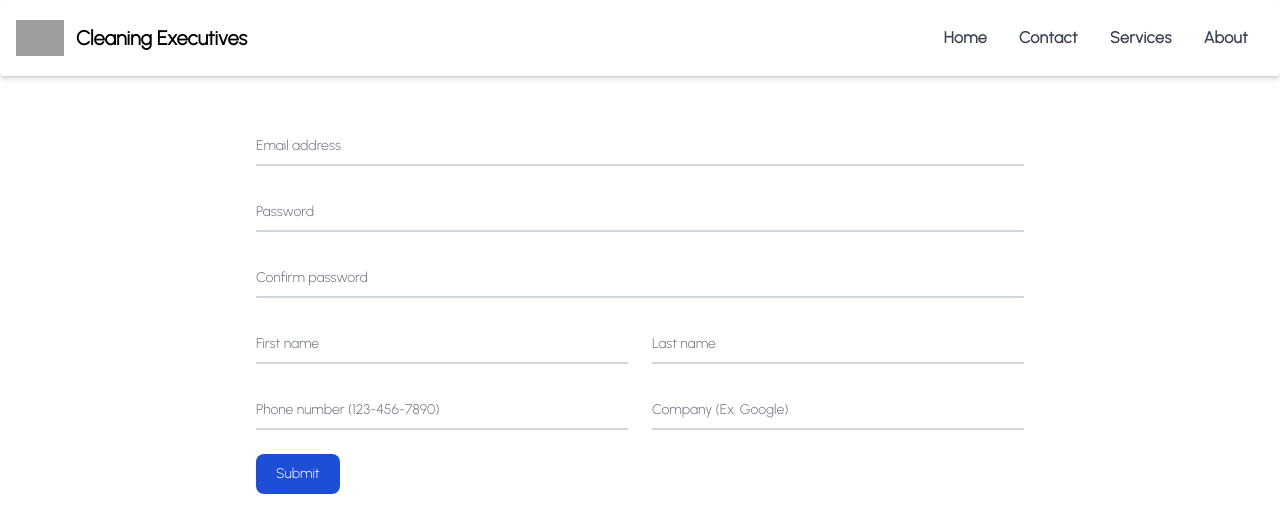
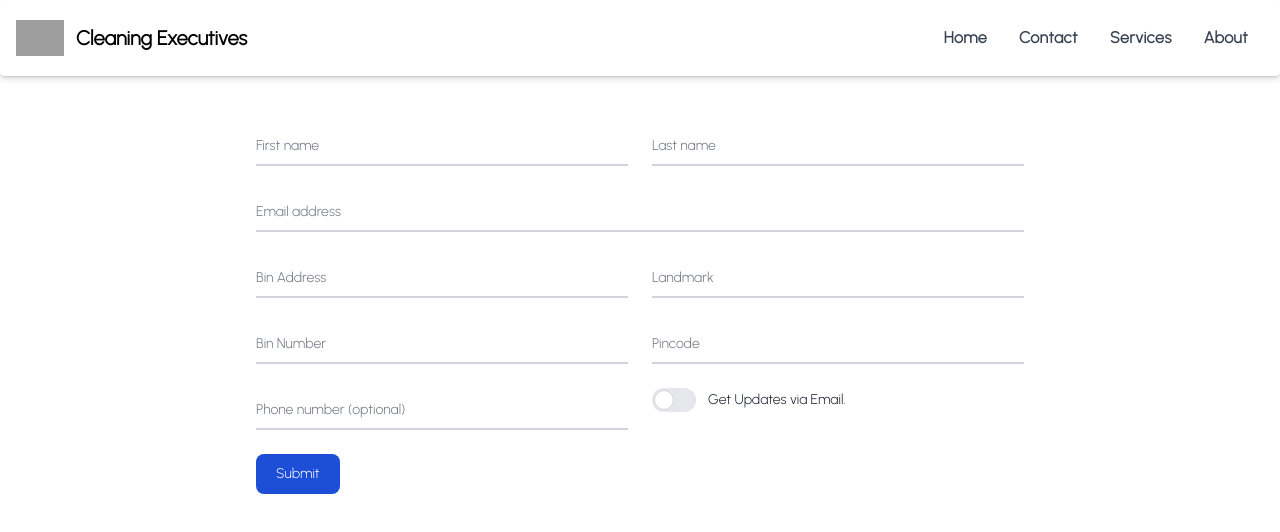
Before and after one commit to iamkushalchaudhari/Cleaning-Executives-Final, a React (Create React App) app: page /addbin in a window 1280 px wide. Shown: the top 532 px of the page. Built offline with nearby package versions, Linux system fonts and the light colour scheme; grey boxes are pictures that could not be loaded.

Commit message:
completed Addbin file.

```diff
--- a/src/pages/AddBin.jsx
+++ b/src/pages/AddBin.jsx
@@ -1,10 +1,10 @@
 export default function Example() {
-    return(
+  return (
     <div>
       <nav class="bg-white border-gray-200 px-2 sm:px-4 py-2.5 rounded shadow drop-shadow-md ">
         <div class="container flex flex-wrap justify-between items-center mx-auto">
           <a href="/" class="flex items-center">
-        <img src="https://img.icons8.com/external-flatart-icons-solid-flatarticons/64/000000/external-dustbin-ux-and-ui-flatart-icons-solid-flatarticons.png" class="mr-3 h-6 sm:h-9" alt="Flowbite Logo"/>
+            <img src="https://img.icons8.com/external-flatart-icons-solid-flatarticons/64/000000/external-dustbin-ux-and-ui-flatart-icons-solid-flatarticons.png" class="mr-3 h-6 sm:h-9" alt="Flowbite Logo" />
             <span class="self-center text-xl font-semibold whitespace-nowrap ">Cleaning Executives</span>
           </a>
           <button data-collapse-toggle="navbar-default" type="button" class="inline-flex items-center p-2 ml-3 text-sm text-gray-500 rounded-lg md:hidden hover:bg-gray-100 focus:outline-none focus:ring-2 focus:ring-gray-200 " aria-controls="navbar-default" aria-expanded="false">
@@ -32,38 +32,73 @@ export default function Example() {
 
 
       <form className="container lg:px-64 lg:py-12">
+        <div class="grid md:grid-cols-2 md:gap-6">
+          {/* First Name */}
           <div class="relative z-0 mb-6 w-full group">
-      <input type="email" name="floating_email" id="floating_email" class="block py-2.5 px-0 w-full text-sm text-gray-900 bg-transparent border-0 border-b-2 border-gray-300 appearance-none  focus:outline-none focus:ring-0 focus:border-blue-600 peer" placeholder=" " required=""/>
-      <label for="floating_email" class="peer-focus:font-medium absolute text-sm text-gray-500  duration-300 transform -translate-y-6 scale-75 top-3 -z-10 origin-[0] peer-focus:left-0 peer-focus:text-blue-600  peer-placeholder-shown:scale-100 peer-placeholder-shown:translate-y-0 peer-focus:scale-75 peer-focus:-translate-y-6">Email address</label>
-  </div>
-  <div class="relative z-0 mb-6 w-full group">
-      <input type="password" name="floating_password" id="floating_password" class="block py-2.5 px-0 w-full text-sm text-gray-900 bg-transparent border-0 border-b-2 border-gray-300 appearance-none focus:outline-none focus:ring-0 focus:border-blue-600 peer" placeholder=" " required=""/>
-      <label for="floating_password" class="peer-focus:font-medium absolute text-sm text-gray-500 duration-300 transform -translate-y-6 scale-75 top-3 -z-10 origin-[0] peer-focus:left-0 peer-focus:text-blue-600 peer-placeholder-shown:scale-100 peer-placeholder-shown:translate-y-0 peer-focus:scale-75 peer-focus:-translate-y-6">Password</label>
-  </div>
-  <div class="relative z-0 mb-6 w-full group">
-      <input type="password" name="repeat_password" id="floating_repeat_password" class="block py-2.5 px-0 w-full text-sm text-gray-900 bg-transparent border-0 border-b-2 border-gray-300 appearance-none focus:outline-none focus:ring-0 focus:border-blue-600 peer" placeholder=" " required=""/>
-      <label for="floating_repeat_password" class="peer-focus:font-medium absolute text-sm text-gray-500 duration-300 transform -translate-y-6 scale-75 top-3 -z-10 origin-[0] peer-focus:left-0 peer-focus:text-blue-600  peer-placeholder-shown:scale-100 peer-placeholder-shown:translate-y-0 peer-focus:scale-75 peer-focus:-translate-y-6">Confirm password</label>
-  </div>
-  <div class="grid md:grid-cols-2 md:gap-6">
-    <div class="relative z-0 mb-6 w-full group">
-        <input type="text" name="floating_first_name" id="floating_first_name" class="block py-2.5 px-0 w-full text-sm text-gray-900 bg-transparent border-0 border-b-2 border-gray-300 appearance-none focus:outline-none focus:ring-0 focus:border-blue-600 peer" placeholder=" " required=""/>
+            <input type="text" name="floating_first_name" id="floating_first_name" class="block py-2.5 px-0 w-full text-sm text-gray-900 bg-transparent border-0 border-b-2 border-gray-300 appearance-none focus:outline-none focus:ring-0 focus:border-blue-600 peer" placeholder=" " required="" />
             <label for="floating_first_name" class="peer-focus:font-medium absolute text-sm text-gray-500  duration-300 transform -translate-y-6 scale-75 top-3 -z-10 origin-[0] peer-focus:left-0 peer-focus:text-blue-600 peer-placeholder-shown:scale-100 peer-placeholder-shown:translate-y-0 peer-focus:scale-75 peer-focus:-translate-y-6">First name</label>
           </div>
+
+          {/* Last Name */}
           <div class="relative z-0 mb-6 w-full group">
-        <input type="text" name="floating_last_name" id="floating_last_name" class="block py-2.5 px-0 w-full text-sm text-gray-900 bg-transparent border-0 border-b-2 border-gray-300 appearance-none focus:outline-none focus:ring-0 focus:border-blue-600 peer" placeholder=" " required=""/>
+            <input type="text" name="floating_last_name" id="floating_last_name" class="block py-2.5 px-0 w-full text-sm text-gray-900 bg-transparent border-0 border-b-2 border-gray-300 appearance-none focus:outline-none focus:ring-0 focus:border-blue-600 peer" placeholder=" " required="" />
             <label for="floating_last_name" class="peer-focus:font-medium absolute text-sm text-gray-500 duration-300 transform -translate-y-6 scale-75 top-3 -z-10 origin-[0] peer-focus:left-0 peer-focus:text-blue-600 peer-placeholder-shown:scale-100 peer-placeholder-shown:translate-y-0 peer-focus:scale-75 peer-focus:-translate-y-6">Last name</label>
           </div>
         </div>
+
+          {/* Email Address */}
+        <div class="relative z-0 mb-6 w-full group">
+          <input type="email" name="floating_email" id="floating_email" class="block py-2.5 px-0 w-full text-sm text-gray-900 bg-transparent border-0 border-b-2 border-gray-300 appearance-none  focus:outline-none focus:ring-0 focus:border-blue-600 peer" placeholder=" " required="" />
+          <label for="floating_email" class="peer-focus:font-medium absolute text-sm text-gray-500  duration-300 transform -translate-y-6 scale-75 top-3 -z-10 origin-[0] peer-focus:left-0 peer-focus:text-blue-600  peer-placeholder-shown:scale-100 peer-placeholder-shown:translate-y-0 peer-focus:scale-75 peer-focus:-translate-y-6">Email address</label>
+        </div>
+
         <div class="grid md:grid-cols-2 md:gap-6">
+          {/* Bin Address */}
           <div class="relative z-0 mb-6 w-full group">
-        <input type="tel" pattern="[0-9]{3}-[0-9]{3}-[0-9]{4}" name="floating_phone" id="floating_phone" class="block py-2.5 px-0 w-full text-sm text-gray-900 bg-transparent border-0 border-b-2 border-gray-300 appearance-none focus:outline-none focus:ring-0 focus:border-blue-600 peer" placeholder=" " required=""/>
-        <label for="floating_phone" class="peer-focus:font-medium absolute text-sm text-gray-500 duration-300 transform -translate-y-6 scale-75 top-3 -z-10 origin-[0] peer-focus:left-0 peer-focus:text-blue-600 peer-placeholder-shown:scale-100 peer-placeholder-shown:translate-y-0 peer-focus:scale-75 peer-focus:-translate-y-6">Phone number (123-456-7890)</label>
+            <input type="text" name="floating_first_name" id="floating_first_name" class="block py-2.5 px-0 w-full text-sm text-gray-900 bg-transparent border-0 border-b-2 border-gray-300 appearance-none focus:outline-none focus:ring-0 focus:border-blue-600 peer" placeholder=" " required="" />
+            <label for="floating_first_name" class="peer-focus:font-medium absolute text-sm text-gray-500  duration-300 transform -translate-y-6 scale-75 top-3 -z-10 origin-[0] peer-focus:left-0 peer-focus:text-blue-600 peer-placeholder-shown:scale-100 peer-placeholder-shown:translate-y-0 peer-focus:scale-75 peer-focus:-translate-y-6">Bin Address</label>
           </div>
+
+          {/* Landmark */}
           <div class="relative z-0 mb-6 w-full group">
-        <input type="text" name="floating_company" id="floating_company" class="block py-2.5 px-0 w-full text-sm text-gray-900 bg-transparent border-0 border-b-2 border-gray-300 appearance-none focus:outline-none focus:ring-0 focus:border-blue-600 peer" placeholder=" " required=""/>
-        <label for="floating_company" class="peer-focus:font-medium absolute text-sm text-gray-500 dark:text-gray-400 duration-300 transform -translate-y-6 scale-75 top-3 -z-10 origin-[0] peer-focus:left-0 peer-focus:text-blue-600 peer-placeholder-shown:scale-100 peer-placeholder-shown:translate-y-0 peer-focus:scale-75 peer-focus:-translate-y-6">Company (Ex. Google)</label>
+            <input type="text" name="floating_last_name" id="floating_last_name" class="block py-2.5 px-0 w-full text-sm text-gray-900 bg-transparent border-0 border-b-2 border-gray-300 appearance-none focus:outline-none focus:ring-0 focus:border-blue-600 peer" placeholder=" " required="" />
+            <label for="floating_last_name" class="peer-focus:font-medium absolute text-sm text-gray-500 duration-300 transform -translate-y-6 scale-75 top-3 -z-10 origin-[0] peer-focus:left-0 peer-focus:text-blue-600 peer-placeholder-shown:scale-100 peer-placeholder-shown:translate-y-0 peer-focus:scale-75 peer-focus:-translate-y-6">Landmark</label>
           </div>
         </div>
+
+        <div class="grid md:grid-cols-2 md:gap-6">
+          {/* Bin Number */}
+          <div class="relative z-0 mb-6 w-full group">
+            <input type="text" name="floating_first_name" id="floating_first_name" class="block py-2.5 px-0 w-full text-sm text-gray-900 bg-transparent border-0 border-b-2 border-gray-300 appearance-none focus:outline-none focus:ring-0 focus:border-blue-600 peer" placeholder=" " required="" />
+            <label for="floating_first_name" class="peer-focus:font-medium absolute text-sm text-gray-500  duration-300 transform -translate-y-6 scale-75 top-3 -z-10 origin-[0] peer-focus:left-0 peer-focus:text-blue-600 peer-placeholder-shown:scale-100 peer-placeholder-shown:translate-y-0 peer-focus:scale-75 peer-focus:-translate-y-6">Bin Number</label>
+          </div>
+
+          {/* Pincode */}
+          <div class="relative z-0 mb-6 w-full group">
+            <input type="text" name="floating_last_name" id="floating_last_name" class="block py-2.5 px-0 w-full text-sm text-gray-900 bg-transparent border-0 border-b-2 border-gray-300 appearance-none focus:outline-none focus:ring-0 focus:border-blue-600 peer" placeholder=" " required="" />
+            <label for="floating_last_name" class="peer-focus:font-medium absolute text-sm text-gray-500 duration-300 transform -translate-y-6 scale-75 top-3 -z-10 origin-[0] peer-focus:left-0 peer-focus:text-blue-600 peer-placeholder-shown:scale-100 peer-placeholder-shown:translate-y-0 peer-focus:scale-75 peer-focus:-translate-y-6">Pincode</label>
+          </div>
+        </div>
+
+
+        <div class="grid md:grid-cols-2 md:gap-6">
+          {/* Phone Number */}
+          <div class="relative z-0 mb-6 w-full group">
+            <input type="tel" name="floating_phone" id="floating_phone" class="block py-2.5 px-0 w-full text-sm text-gray-900 bg-transparent border-0 border-b-2 border-gray-300 appearance-none focus:outline-none focus:ring-0 focus:border-blue-600 peer" placeholder=" " required="" />
+            <label for="floating_phone" class="peer-focus:font-medium absolute text-sm text-gray-500 duration-300 transform -translate-y-6 scale-75 top-3 -z-10 origin-[0] peer-focus:left-0 peer-focus:text-blue-600 peer-placeholder-shown:scale-100 peer-placeholder-shown:translate-y-0 peer-focus:scale-75 peer-focus:-translate-y-6">Phone number (optional)</label>
+          </div>
+
+          {/* Updates Toggle */}
+          <div>
+            <label for="default-toggle" class="inline-flex relative items-center cursor-pointer">
+              <input type="checkbox" value="" id="default-toggle" class="sr-only peer" />
+              <div class="w-11 h-6 bg-gray-200 peer-focus:outline- rounded-full peer-checked:after:translate-x-full peer-checked:after:border-white after:content-[''] after:absolute after:top-[2px] after:left-[2px] after:bg-white after:border-gray-300 after:border after:rounded-full after:h-5 after:w-5 after:transition-all  peer-checked:bg-indigo-600"></div>
+              <span class="ml-3 text-sm font-medium text-gray-900 ">Get Updates via Email.</span>
+            </label>
+          </div>
+        </div>
+
+
         <button type="submit" class="text-white bg-blue-700 hover:bg-blue-800 focus:ring-4 focus:outline-none focus:ring-blue-300 font-medium rounded-lg text-sm w-full sm:w-auto px-5 py-2.5 text-center ">Submit</button>
       </form>
     </div>
```
Lines whose indentation alone changed are shown as unchanged.
